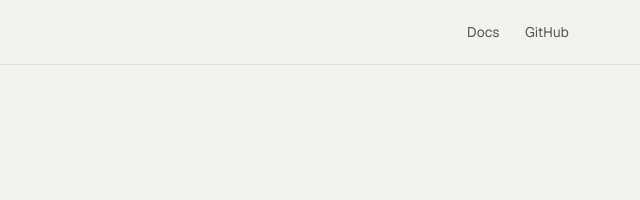
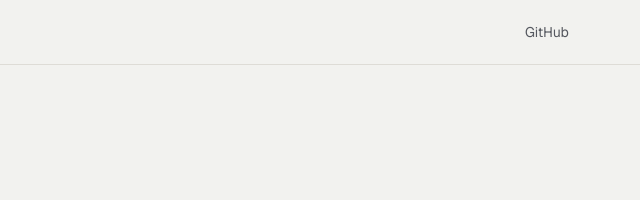
Before and after one commit to mihhhir08/cupel, a website: page site/index.html in a window 1280 px wide. Shown: the top 200 px of the page, 640-1280 px from the left. Drawn offline with Linux system fonts and the light colour scheme.

Commit message:
fix(site): drop the PRD link from the nav
A PRD is an internal planning document. Sending a first-time visitor to
the roadmap before they have seen what the tool does is the wrong ask.
The repo link covers anyone who wants to read further.

```diff
--- a/site/index.html
+++ b/site/index.html
@@ -224,7 +224,6 @@ footer { border-top:1px solid var(--line); padding-block:2.2rem; font-size:.82re
   <div class="wrap nav-in">
     <a class="brand" href="#top">cupel</a>
     <div class="nav-links">
-      <a href="https://github.com/mihhhir08/cupel/blob/main/docs/PRD.md">Docs</a>
       <a href="https://github.com/mihhhir08/cupel">GitHub</a>
     </div>
   </div>
```
